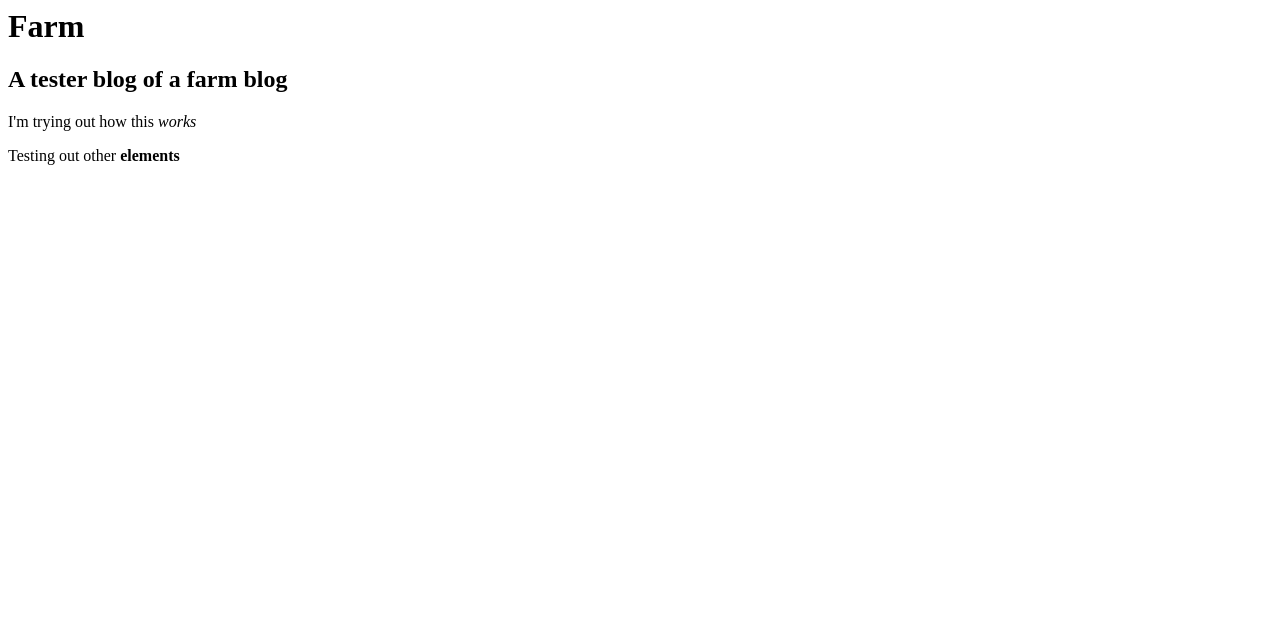
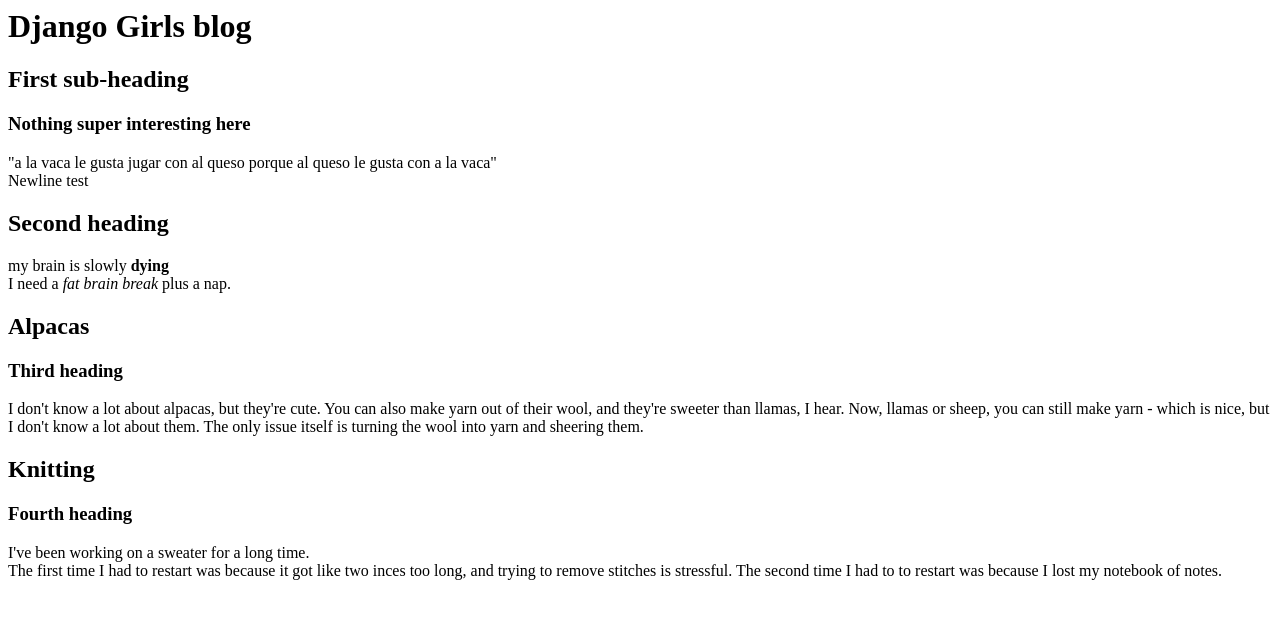
Before and after one commit to mollymaples/my-first-blog, a Django app: page / in a window 1280 px wide. Shown: the top 619 px of the page. Run offline with Django 3.2, Linux system fonts and the light colour scheme.

Commit message:
new additions to the site

```diff
--- a/blog/templates/blog/post_list.html
+++ b/blog/templates/blog/post_list.html
@@ -1,8 +1,36 @@
 <html>
 	<head>
-		<title>Molly's blog</title>
+		<title>Django girls test blog</title>
 	</head>
-	<h1>Farm</h1>
-	<h2>A tester blog of a farm blog</h2>
-	<p>I'm trying out how this <em>works</em></p>
-	<p> Testing out other <strong>elements</strong></p>
+	<body>
+		<div>
+			<h1>Django Girls blog</h1>
+			<h2>First sub-heading</h2>
+			<h3>Nothing super interesting here</h3>
+			<p>"a la vaca le gusta jugar con al queso porque al queso le gusta con a la vaca"<br>
+			Newline test </p>
+		</div>
+
+		<div>
+			<h2>Second heading</h2>
+			<p> my brain is slowly <strong>dying</strong><br>
+				I need a <em>fat brain break</em> plus a nap.</p>
+		</div>
+
+		<div>
+			<h2>Alpacas</h2>
+			<h3>Third heading</h3>
+			<p> I don't know a lot about alpacas, but they're cute. You can also make yarn out of their wool, and they're sweeter than llamas, I hear. <dr>
+				Now, llamas or sheep, you can still make yarn - which is nice, but I don't know a lot about them.</dr>
+				<dr>
+					The only issue itself is turning the wool into yarn and sheering them.
+				</dr>
+			</p>
+		</div>
+
+		<div>
+			<h2>Knitting</h2>
+			<h3>Fourth heading</h3>
+			<p>I've been working on a sweater for a long time. <br>
+				The first time I had to restart was because it got like two inces too long, and trying to remove stitches is stressful. The second time I had to to restart was because I lost my notebook of notes. </p>
+			</div>
--- a/blog/views.py
+++ b/blog/views.py
@@ -1,4 +1,5 @@
 from django.shortcuts import render
+from .models import Post
 
 def post_list(request):
-	return render(request, 'blog/post_list.html', {})
+	return render(request, 'blog/post_list.html',)
```
